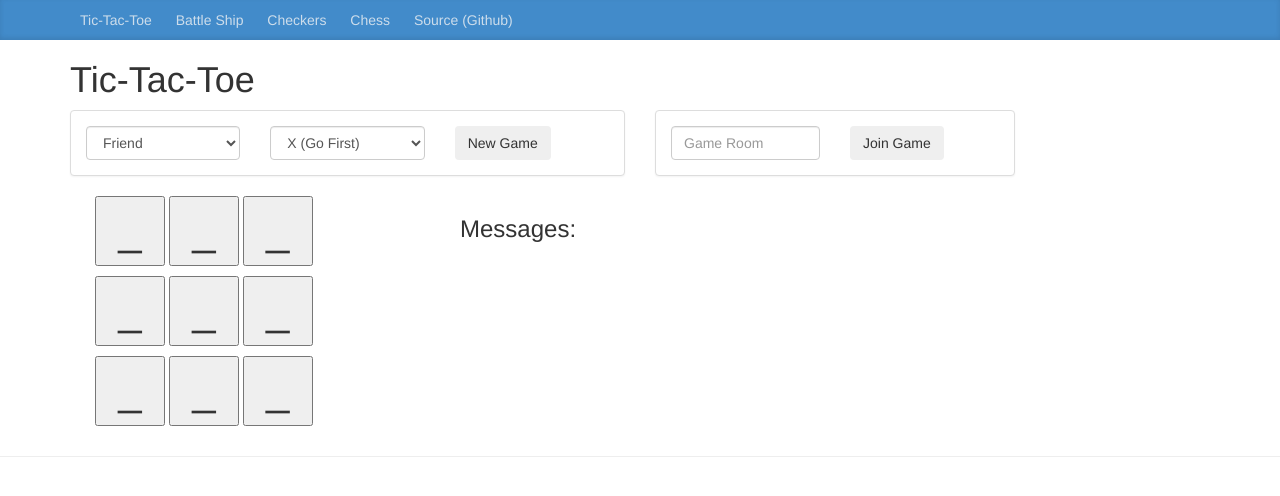
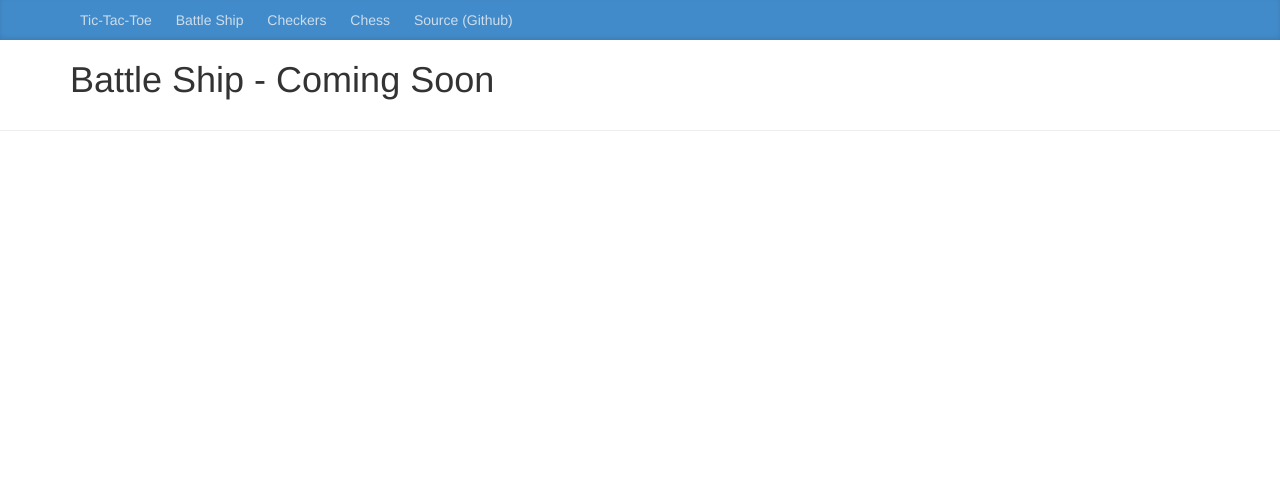
Before and after one commit to sampathweb/game_app, a Flask app: page / in a window 1280 px wide. Shown: the top 496 px of the page. Run offline with Flask 2, Linux system fonts and the light colour scheme; some libraries are stand-ins or nearby versions.

Commit message:
comming soon page for Battleship and Checkers

```diff
--- a/app/templates/battleship/index.html
+++ b/app/templates/battleship/index.html
@@ -18,71 +18,7 @@ button span {
 </style>
 {% endblock style %}
 {% block body %}
-<input style="display:None" id="player-piece" >
-<h1>Tic-Tac-Toe <span class="result"></span></h1>
-<div class="row">
-    <div class="col-md-6">
-      <div class="panel panel-default">
-        <div class="panel-body">
-          <div class="row">
-            <div class="col-md-4">
-              <select id="js-new-game-opponent" class="form-control">
-                <option value="0">Friend</option>
-                <option value="1">Computer (Easy)</option>
-                <option value="2">Computer (Hard)</option>
-              </select>
-            </div>
-            <div class="col-md-4">
-              <select id="js-new-game-piece" class="form-control">
-                <option>X (Go First)</option>
-                <option>O (Go Second)</option>
-              </select>
-            </div>
-            <div class="col-md-4">
-              <button class="btn js-new-game">New Game</button>
-            </div>
-          </div>
-        </div>
-      </div>
-    </div>
-    <div class="col-md-4">
-      <div class="panel panel-default">
-        <div class="panel-body">
-          <div class="row">
-            <div class="col-md-6">
-              <input type="text" class="form-control" id="room-name" placeholder="Game Room">
-            </div>
-            <div class="col-md-6">
-              <button class="btn js-join-game">Join Game</button>
-            </div>
-          </div>
-        </div>
-      </div>
-    </div>
-</div>
-  <div class="row">
-    <div class="col-md-4">
-    <ul class="row">
-    <li><button clas="btn-tic" value="0,0"><span class="content">_</span></button></li>
-    <li><button clas="btn-tic" value="0,1"><span class="content">_</span></button></li>
-    <li><button clas="btn-tic" value="0,2"><span class="content">_</span></button></li>
-    </ul>
-    <ul class="row">
-    <li><button clas="btn-tic" value="1,0"><span class="content">_</span></button></li>
-    <li><button clas="btn-tic" value="1,1"><span class="content">_</span></button></li>
-    <li><button clas="btn-tic" value="1,2"><span class="content">_</span></button></li>
-    </ul>
-    <ul class="row">
-    <li><button clas="btn-tic" value="2,0"><span class="content">_</span></button></li>
-    <li><button clas="btn-tic" value="2,1"><span class="content">_</span></button></li>
-    <li><button clas="btn-tic" value="2,2"><span class="content">_</span></button></li>
-    </ul>
-    </div>
-    <div class="col-md-8">
-      <h3>Messages:</h3>
-      <div id="log"></div>
-    </div>
-  </div>
+<h1>Battle Ship - Coming Soon</h1>
 {% endblock body %}
 {% block js %}
 {% endblock js %}
--- a/requirements.txt
+++ b/requirements.txt
@@ -10,3 +10,4 @@ gevent-websocket==0.9.3
 greenlet==0.4.2
 itsdangerous==0.24
 wsgiref==0.1.2
+gunicorn==19.0.0
```
Also changed, not shown: app/templates/checkers/index.html (+1 -65 lines).
